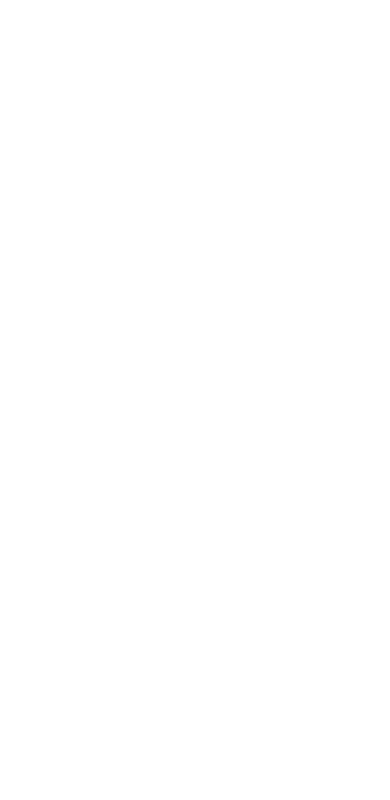
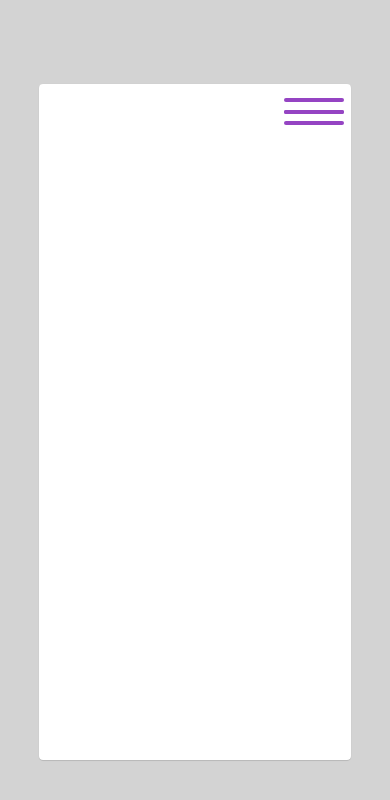
Before and after one commit to starnizar/Native-Animations, a React Native app: screen / in a window 390 px wide. Shown: the top 800 px of the page. Built offline with nearby package versions, Linux system fonts and the light colour scheme.

Commit message:
animated burger

```diff
--- a/App.js
+++ b/App.js
@@ -1,11 +1,11 @@
 import React from 'react';
 import {SafeAreaView, StyleSheet} from 'react-native';
-// import AnimatedBurger from './src/animations/Burger';
+import AnimatedBurger from './src/animations/Burger';
 
 const App = () => {
   return (
     <SafeAreaView style={styles.mainContainer}>
-      {/*<AnimatedBurger />*/}
+      <AnimatedBurger />
     </SafeAreaView>
   );
 };
--- /dev/null
+++ b/src/animations/Burger.js
@@ -0,0 +1,145 @@
+import * as React from 'react';
+import {View, StyleSheet, TouchableOpacity, Animated} from 'react-native';
+
+import {Card, Text} from 'react-native-paper';
+
+const Burger = ({isOpen, onPress}) => {
+  const [animatedValue] = React.useState(
+    () => new Animated.Value(isOpen ? 1 : 0),
+  );
+  const currentAnimation = React.useRef(null);
+
+  React.useEffect(() => {
+    currentAnimation.current?.start();
+    currentAnimation.current = Animated.timing(animatedValue, {
+      toValue: isOpen ? 1 : 0,
+      duration: 300,
+      useNativeDriver: false,
+    });
+    currentAnimation.current.start();
+  }, [animatedValue, isOpen]);
+
+  return (
+    <TouchableOpacity onPress={onPress}>
+      <Animated.View style={styles.burger}>
+        <Animated.View
+          style={[
+            styles.item,
+            {
+              transform: [
+                {
+                  translateX: animatedValue.interpolate({
+                    inputRange: [0, 1],
+                    outputRange: [0, 100],
+                  }),
+                },
+              ],
+            },
+          ]}
+        />
+
+        <Animated.View style={{position: 'relative'}}>
+          <Animated.View
+            style={[
+              styles.item,
+              {
+                transform: [
+                  {
+                    translateY: animatedValue.interpolate({
+                      inputRange: [0, 1],
+                      outputRange: [2, 2],
+                    }),
+                  },
+                  {
+                    rotate: animatedValue.interpolate({
+                      inputRange: [0, 1],
+                      outputRange: ['0deg', '45deg'],
+                    }),
+                  },
+                ],
+              },
+            ]}
+          />
+
+          <Animated.View
+            style={[
+              styles.item,
+              {
+                transform: [
+                  {
+                    translateY: animatedValue.interpolate({
+                      inputRange: [0, 1],
+                      outputRange: [-2, -2],
+                    }),
+                  },
+                  {
+                    rotate: animatedValue.interpolate({
+                      inputRange: [0, 1],
+                      outputRange: ['0deg', '-45deg'],
+                    }),
+                  },
+                ],
+              },
+            ]}
+          />
+        </Animated.View>
+
+        <Animated.View
+          style={[
+            styles.item,
+            {
+              transform: [
+                {
+                  translateX: animatedValue.interpolate({
+                    inputRange: [0, 1],
+                    outputRange: [0, -100],
+                  }),
+                },
+              ],
+            },
+          ]}
+        />
+      </Animated.View>
+    </TouchableOpacity>
+  );
+};
+
+export default function AnimatedBurger() {
+  const [isOpen, setIsOpen] = React.useState(false);
+
+  return (
+    <View style={styles.container}>
+      <Card style={{width: '80%', height: '80%'}}>
+        <Burger
+          isOpen={isOpen}
+          onPress={() => setIsOpen(prevState => !prevState)}
+        />
+      </Card>
+    </View>
+  );
+}
+
+const styles = StyleSheet.create({
+  container: {
+    flex: 1,
+    justifyContent: 'center',
+    alignItems: 'center',
+    backgroundColor: 'lightgrey',
+  },
+  burger: {
+    alignSelf: 'flex-end',
+    paddingVertical: 14,
+    paddingHorizontal: 7,
+    width: 74,
+    height: 55,
+    justifyContent: 'space-between',
+    alignItems: 'center',
+    overflow: 'hidden',
+  },
+  item: {
+    width: 60,
+    height: 4,
+    backgroundColor: '#9544C3',
+    borderRadius: 45,
+  },
+});
```
